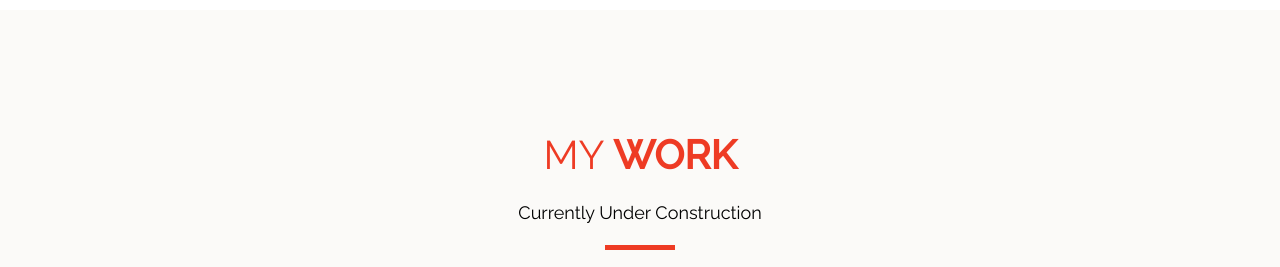
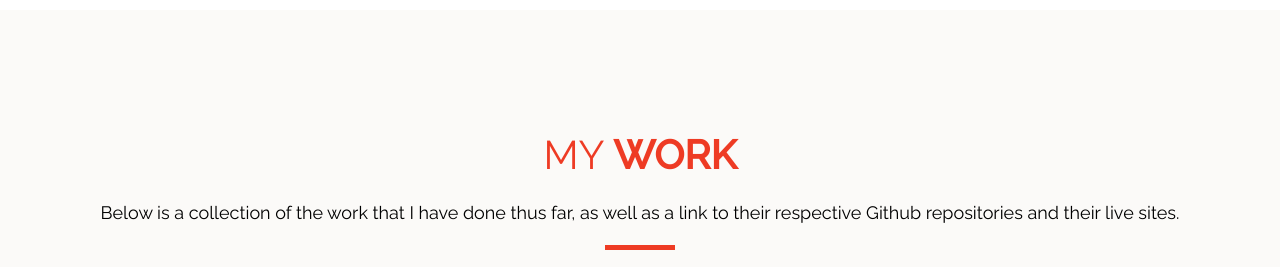
Before and after one commit to eric-h0/Portfolio, a PHP site: page / in a window 1280 px wide. Shown: the part 1558-1825 px from the top of the page. Run offline with PHP 8.4, Linux system fonts and the light colour scheme.

Commit message:
Made few changes to header.

```diff
--- a/css/custom.css
+++ b/css/custom.css
@@ -581,13 +581,13 @@ ul.navbar-nav > .active > a{
 #portfolio{
     background: #FBFAF8;
 }
-#isotope-filter{
+/*#isotope-filter{
     padding:35px 0px;
 }
 #isotope-filter a{
 color: #fff!important;
 padding: 10px 15px;
-}
+}*/
 
 /*Portfolio Caption
 =========================================*/
@@ -687,7 +687,7 @@ padding: 8px 15px;
 
 
 /* -- Isotope start -- */
-#isotope{
+/*#isotope{
     width:100%;
     margin-top:0;
 }
@@ -699,21 +699,18 @@ padding: 8px 15px;
 }
 .isotope,
 .isotope .isotope-item{
-/*transition-duration*/
 -webkit-transition-duration:1s;
    -moz-transition-duration:1s;
      -o-transition-duration:1s;
         transition-duration:1s;
 }
 .isotope{
-/*transition-property*/
 -webkit-transition-property:height, width;
    -moz-transition-property:height, width;
      -o-transition-property:height, width;
         transition-property:height, width;
 }
 .isotope .isotope-item{
-/*transition-property*/
 -webkit-transition-property:0px opacity;
    -moz-transition-property:0px opacity;
      -o-transition-property:0px opacity;
@@ -736,7 +733,7 @@ padding: 8px 15px;
 
 #isotope-filter a:first-child:before{
     content:" ";
-}
+}*/
 
 /*portfolio single bx slider
 ===================================*/
@@ -2359,7 +2356,11 @@ padding: 8px 15px;
 }
 .hero-title span{
     color: #EE3B24;
-}
+/*    color: #EE0000;
+*/    text-shadow: -1px 0 black, 0 1px black, 1px 0 black, 0 -1px black;
+
+}
+
 .hero-description {
     margin-bottom: 30px;
     font-size: 18px;
--- a/index.html
+++ b/index.html
@@ -96,7 +96,7 @@ d <!DOCTYPE html>
         <div class="container">
             <div class="hero-content text-center">
                 <div class="hero-text wow fadeIn" data-wow-delay=".8s">
-                    <h3 class="hero-title"><span>Eric Ho</span><br>
+                    <h3  class="hero-title"><span>Eric Ho</span><br>
                     <img src="images/profilePicture/profile.jpg" width="30%" height="auto">
                     <br>Forever learning.</h3>
                     <p class="hero-buttons">
@@ -167,7 +167,7 @@ d <!DOCTYPE html>
                 <div class="col-md-12">
                     <div class="feature_header text-center">
                         <h3 class="feature_title">My <b>Work</b></h3>
-                        <h4 class="feature_sub">Currently Under Construction </h4>
+                        <h4 class="feature_sub">Below is a collection of the work that I have done thus far, as well as a link to their respective Github repositories and their live sites.</h4>
                         <div class="divider"></div>
                     </div>
                 </div>  <!-- Col-md-12 End -->
@@ -175,13 +175,14 @@ d <!DOCTYPE html>
         </div>
 
 
-    <div id="isotope-filter" class="skew3 text-center">
+ <!--    <div id="isotope-filter" class="skew3 text-center">
         <a data-filter="*"  href="#" class="active ">All</a>
         <a data-filter=".identity"  href="#" class="">Identity</a>
         <a data-filter=".web-design" href="#"  class="">Web Design</a>
         <a data-filter=".graphic"  href="#" class="">Graphic</a>
-<!--         <a data-filter=".logo"  href="#" class="">Photography</a>
- -->    </div>
+        <a data-filter=".logo"  href="#" class="">Photography</a>
+    </div> -->
+
     <div class="clearfix"></div>
    			<div class="text-center ">
               <ul class="portfolio-wrap" id="portfolio_items">
@@ -191,13 +192,12 @@ d <!DOCTYPE html>
                             <figcaption>
                                 <h5>Pokémon Trivia</h5>
                                 <p class="links">
-                                    <a href="portfolio-single.html"> <i class="fa fa-link"></i></a>
-                                    <a href="https://raw.githubusercontent.com/eric-h0/pokemonTrivia/screenshots/screenshots/1.png" data-rel="prettyPhoto" >
-                                        <i class="fa fa-plus"></i>
+                                    <a href="https://github.com/eric-h0/pokemonTrivia"> <i class="fa fa-github"></i></a>
+                                    <a href="http://pokemon-trivia.herokuapp.com/">
+                                        <i class="fa fa-link"></i>
                                     </a>
                                 </p>
                                 <p class="description">
-                                    Lorem ipsum dolor sit amet, consectetur adipisicing elit.
                                 </p>
                             </figcaption>
                         </figure>
@@ -207,15 +207,14 @@ d <!DOCTYPE html>
                         <figure>
                         <img src="https://raw.githubusercontent.com/eric-h0/giphySearch/screenshots/screenshots/2.png" alt="" class="img-responsive" />
                             <figcaption>
-                                <h5>Star Wars RPG</h5>
+                                <h5>giphy Search</h5>
                                 <p class="links">
-                                    <a href="portfolio-single.html"> <i class="fa fa-link"></i></a>
-                                    <a href="https://raw.githubusercontent.com/eric-h0/StarWarsRPG/screenshots/Screenshots/8.png"  data-rel="prettyPhoto">
-                                        <i class="fa fa-plus"></i>
+                                    <a href="https://github.com/eric-h0/giphySearch"> <i class="fa fa-github"></i></a>
+                                    <a href="http://giphy-search.herokuapp.com">
+                                        <i class="fa fa-link"></i>
                                     </a>
                                 </p>
                                 <p class="description">
-                                    Lorem ipsum dolor sit amet, consectetur adipisicing elit.
                                 </p>
                                 </figcaption>
                         </figure>
@@ -225,7 +224,7 @@ d <!DOCTYPE html>
                         <figure>
                             <img src="https://raw.githubusercontent.com/eric-h0/StarWarsRPG/screenshots/Screenshots/8.png" alt="" class="img-responsive"/>
                             <figcaption>
-                                <h5>Creative Zoe</h5>
+                                <h5>Star Wars RPG</h5>
                                 <p class="links">
                                     <a href="portfolio-single.html"> <i class="fa fa-link"></i></a>
                                     <a href="images/portfolio/p3.jpg" data-rel="prettyPhoto">
@@ -233,7 +232,6 @@ d <!DOCTYPE html>
                                     </a>
                                 </p>
                                 <p class="description">
-                                    Lorem ipsum dolor sit amet, consectetur adipisicing elit.
                                 </p>
                             </figcaption>
                         </figure>
@@ -243,21 +241,20 @@ d <!DOCTYPE html>
                         <figure>
                             <img src="https://raw.githubusercontent.com/eric-h0/liveTrainTimes/screenshots/screenshots/1.png" alt="" class="img-responsive" />
                             <figcaption>
-                                <h5>Creative Zoe</h5>
+                                <h5>Live Train Times</h5>
                                 <p class="links">
-                                    <a href="portfolio-single.html"> <i class="fa fa-link"></i></a>
-                                    <a href="images/portfolio/p7.jpg" data-rel="prettyPhoto">
-                                        <i class="fa fa-plus"></i>
+                                    <a href="https://github.com/eric-h0/liveTrainTimes"> <i class="fa fa-github"></i></a>
+                                    <a href="http://live-train-times.herokuapp.com">
+                                        <i class="fa fa-link"></i>
                                     </a>
                                 </p>
                                 <p class="description">
-                                    Lorem ipsum dolor sit amet, consectetur adipisicing elit.
                                 </p>
                             </figcaption>
                         </figure>
                     </li>
 
-                    <li class="col-md-3 col-xs-12 col-sm-6 single-portfolio logo web-design">
+                    <!-- <li class="col-md-3 col-xs-12 col-sm-6 single-portfolio logo web-design">
                         <figure>
                             <img src="images/portfolio/p5.jpg" alt="" class="img-responsive" />
                             <figcaption>
@@ -327,7 +324,7 @@ d <!DOCTYPE html>
                                 </p>
                             </figcaption>
                         </figure>
-                    </li>
+                    </li> -->
 
                 </ul>
         </div> <!-- Container Full End -->
```
